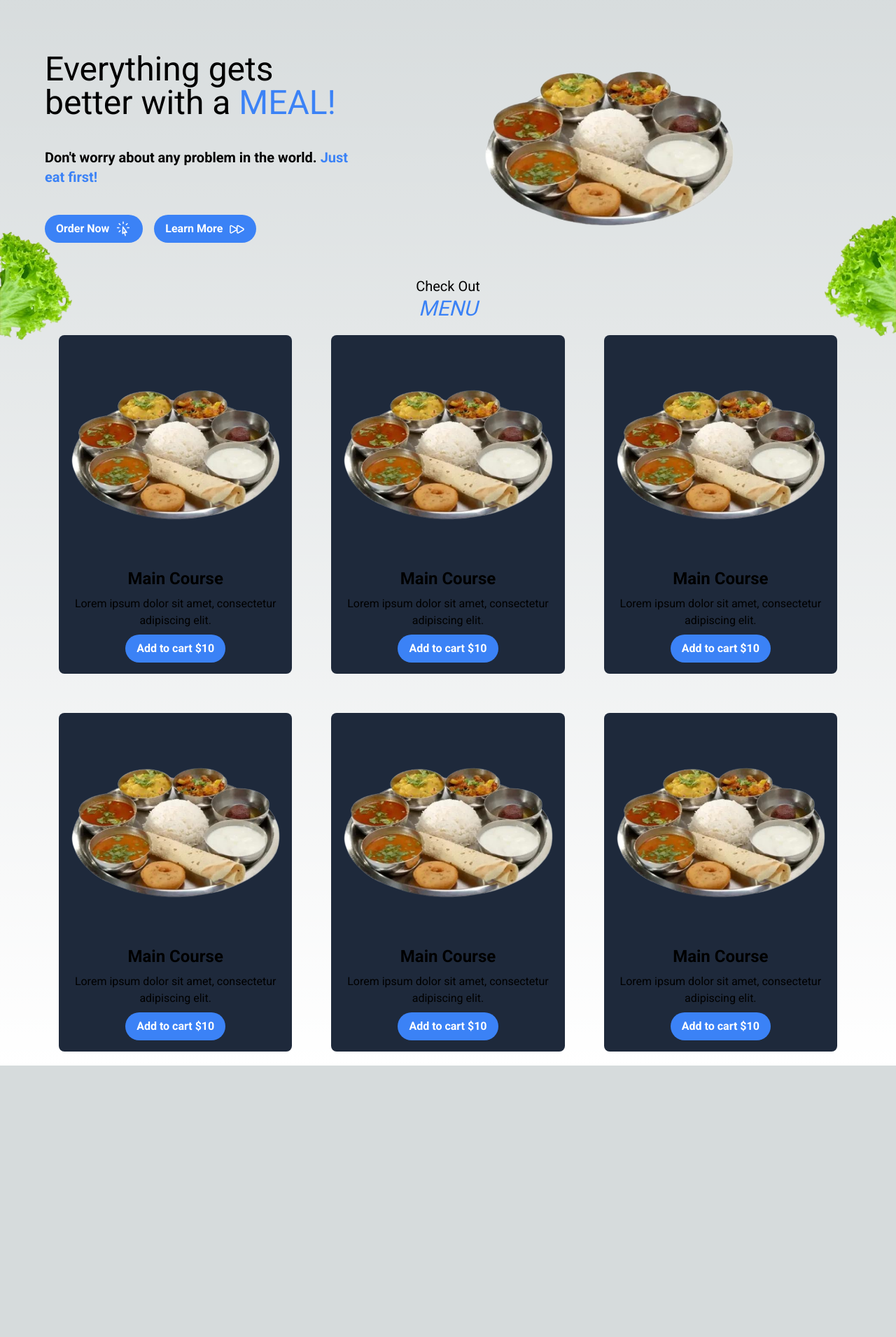
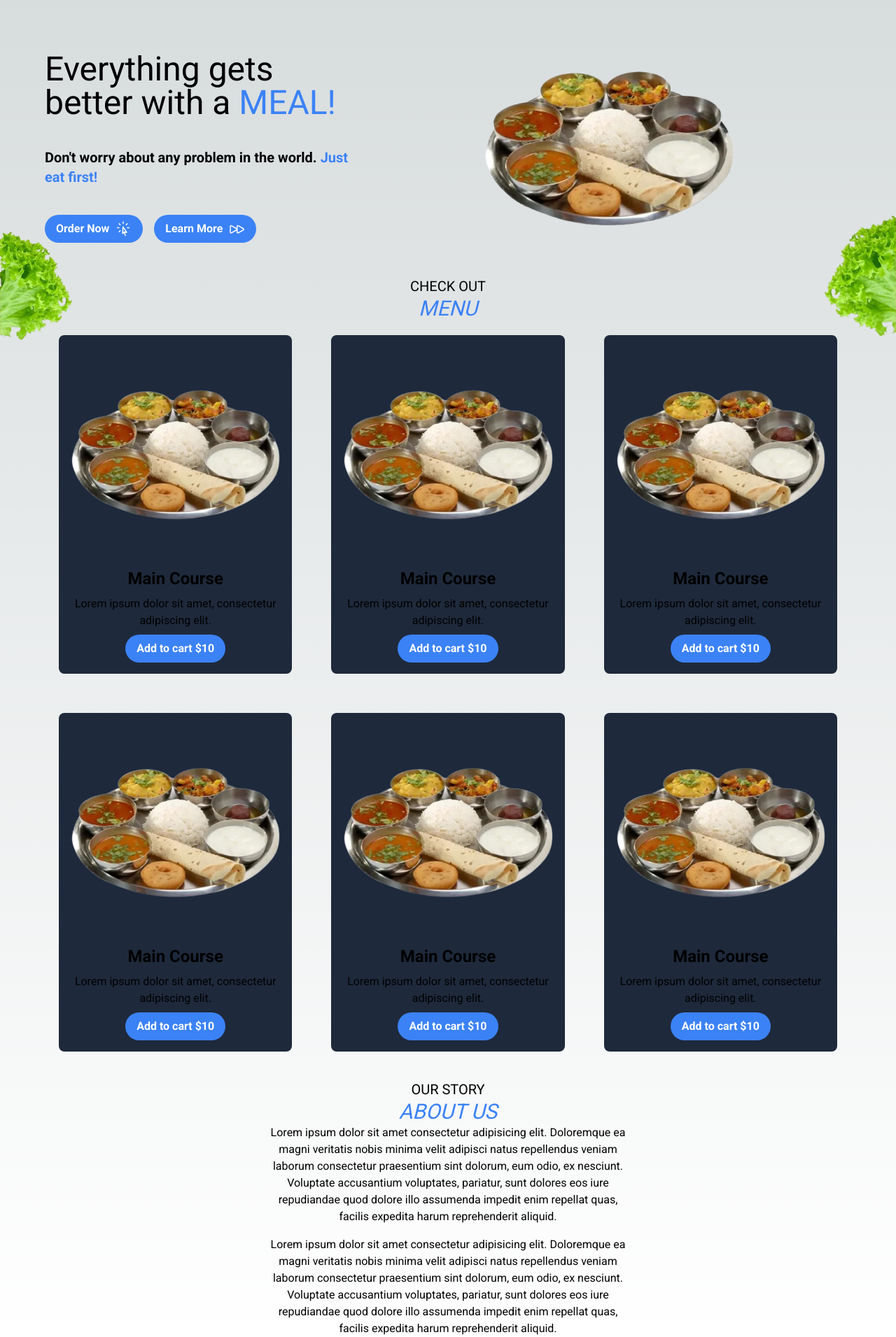
Before and after one commit to Prathyarthi/Tasty_Haven, a Next.js app: page / in a window 1280 px wide. Shown: the part 70-1981 px from the top of the page at 70% size. Before the commit the page ends 1593 px from the top, so only its background shows below. Built offline with nearby package versions, Linux system fonts and the light colour scheme.

Commit message:
Added About

```diff
--- a/src/app/page.tsx
+++ b/src/app/page.tsx
@@ -1,3 +1,4 @@
+import About from "@/components/About";
 import Hero from "@/components/Hero";
 import Menu from "@/components/Menu";
 import Navbar from "@/components/Navbar";
@@ -7,7 +8,8 @@ export default function Home() {
     <>
       <Navbar />
       <Hero />
-      <Menu/>
+      <Menu />
+      <About />
     </>
   );
 }
--- /dev/null
+++ b/src/components/About.tsx
@@ -0,0 +1,16 @@
+    import React from 'react'
+    import Heading from './Heading'
+
+    function About() {
+        return (
+            <section className='mt-5'>
+                <Heading title={"OUR STORY"} subHeading={"ABOUT US"} />
+                <div className='flex flex-col gap-4 max-w-lg text-center mx-auto'>
+                    <p>Lorem ipsum dolor sit amet consectetur adipisicing elit. Doloremque ea magni veritatis nobis minima velit adipisci natus repellendus veniam laborum consectetur praesentium sint dolorum, eum odio, ex nesciunt. Voluptate accusantium voluptates, pariatur, sunt dolores eos iure repudiandae quod dolore illo assumenda impedit enim repellat quas, facilis expedita harum reprehenderit aliquid.</p>
+                    <p>Lorem ipsum dolor sit amet consectetur adipisicing elit. Doloremque ea magni veritatis nobis minima velit adipisci natus repellendus veniam laborum consectetur praesentium sint dolorum, eum odio, ex nesciunt. Voluptate accusantium voluptates, pariatur, sunt dolores eos iure repudiandae quod dolore illo assumenda impedit enim repellat quas, facilis expedita harum reprehenderit aliquid.</p>
+                </div>
+            </section>
+        )
+    }
+
+    export default About
--- a/src/components/Menu.tsx
+++ b/src/components/Menu.tsx
@@ -13,7 +13,7 @@ function Menu() {
                     <Image src={"/leftSalad.png"} width={107} height={195} alt="menu image" />
                 </div>
             </div>
-            <Heading title={"Check Out"} subHeading={"MENU"} />
+            <Heading title={"CHECK OUT"} subHeading={"MENU"} />
             <div className='grid grid-cols-3 gap-4'>
                 <MenuItem img={"/meals.png"} />
                 <MenuItem img={"/meals.png"} />
```
